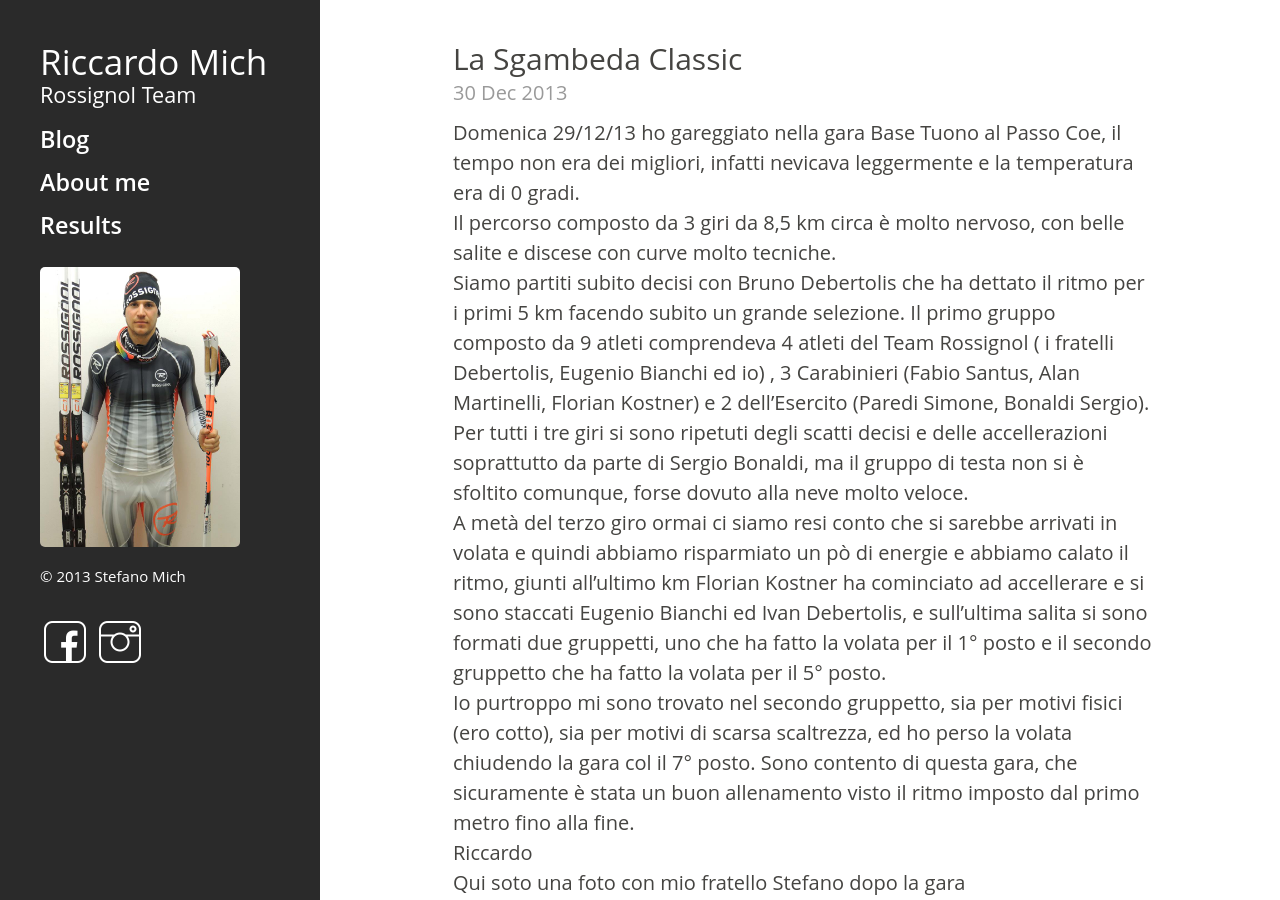
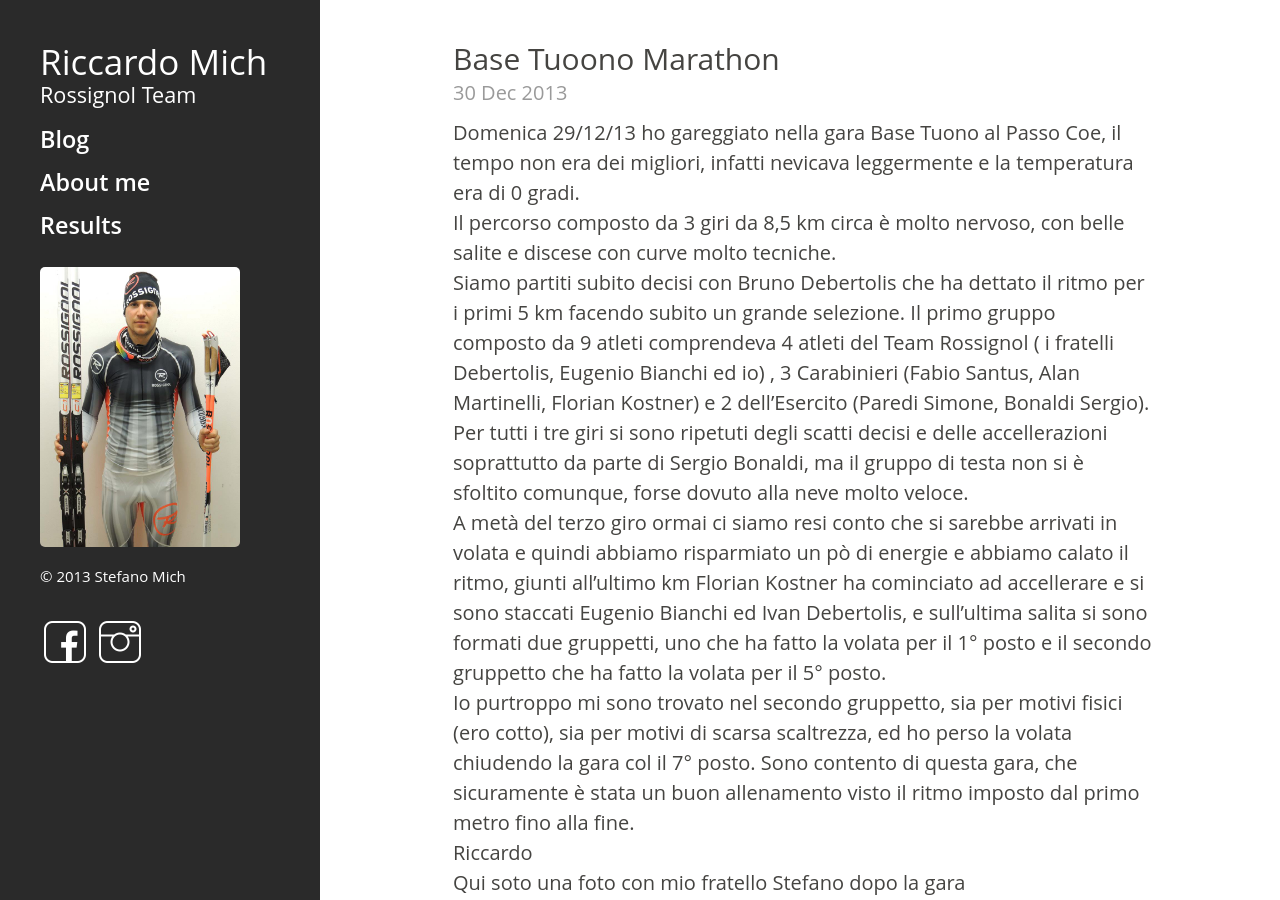
Before and after one commit to stefanomich22/mich93.github.io, a Jekyll site: the page built from _posts/2013-12-30-BaseTuonoMarathon.md, in a window 1280 px wide and 900 px high. Built offline with Jekyll 4.4.1, drawn with Linux system fonts in a browser that asks for light colours; Markdown is read by kramdown in place of the engine named in the settings; a style sheet for code colours, icons or effects is not loaded.

Commit message:
new posts

```diff
--- a/_posts/2013-12-30-BaseTuonoMarathon.md
+++ b/_posts/2013-12-30-BaseTuonoMarathon.md
@@ -1,7 +1,7 @@
 ---
 layout: post
-title: La Sgambeda Classic
-excerpt: Analisi de La Base Tuono Marathon <img class="postimg" src="/images/basetuono.jpg">
+title: Base Tuoono Marathon
+excerpt: Analisi della gara Base Tuono Marathon <img class="postimg" src="/images/basetuono.jpg">
 ---
 
 Domenica 29/12/13 ho gareggiato nella gara Base Tuono al Passo Coe, il tempo non era dei migliori, infatti nevicava leggermente e la temperatura era di 0 gradi.<br>
```
